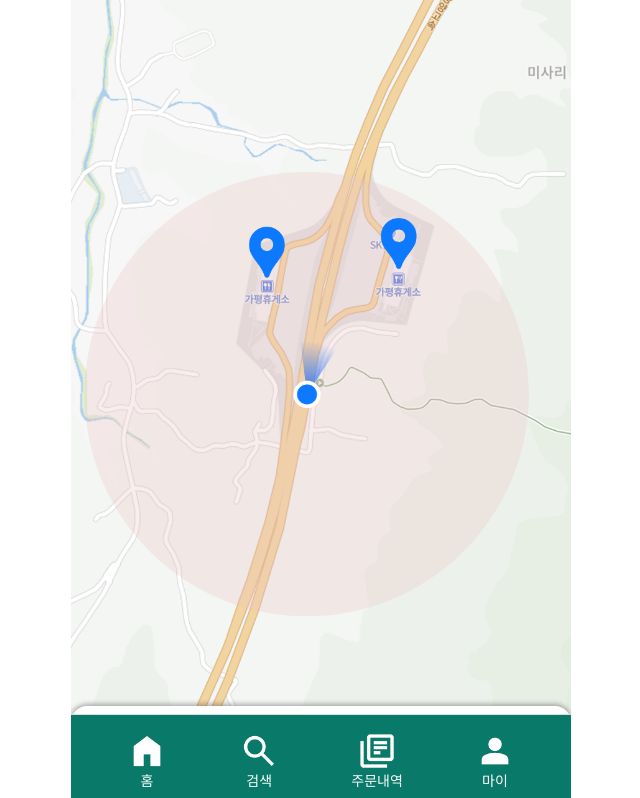
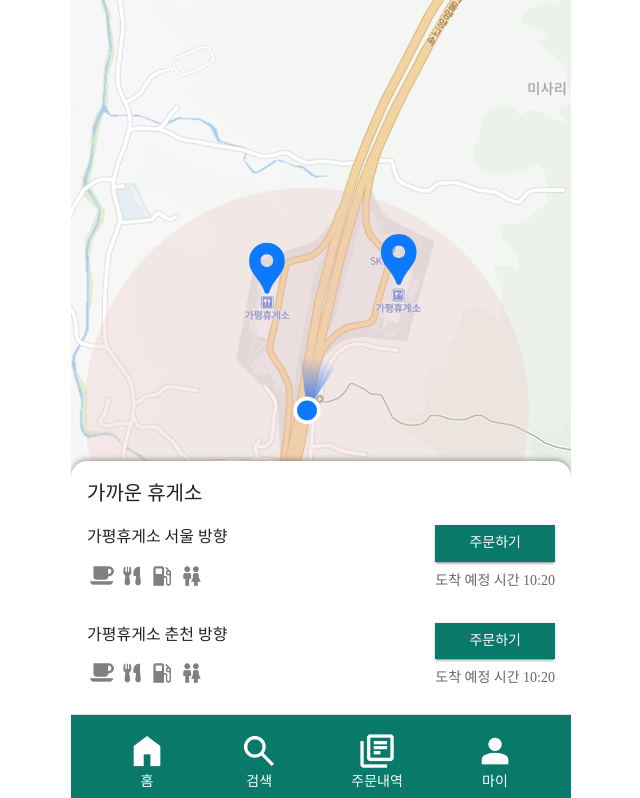
Before and after one commit to lemonpie313/hyu-order-project-prototype, a React (Vite) app: page /main in a window 1280 px wide. Shown: the top 798 px of the page, without its empty margins (319-959 px from the left). Built offline with nearby package versions, Linux system fonts and the light colour scheme; the HTML template or start-up script is replaced by a standard one; a web font is replaced by a local one.

Commit message:
[fix] 지도 배치 수정

```diff
--- a/src/views/mainPage.tsx
+++ b/src/views/mainPage.tsx
@@ -69,8 +69,9 @@
           src={map}
           alt="image"
           sx={{
-            width: "100%",
-            my: -2
+            width: "100%", // 화면 폭에 맞춤
+            mb: -40, // 아래 요소랑 겹치는 정도 (원하는 값으로 조정 가능)
+            objectFit: "cover", // 자연스러운 잘림
           }}
         />
 
```
